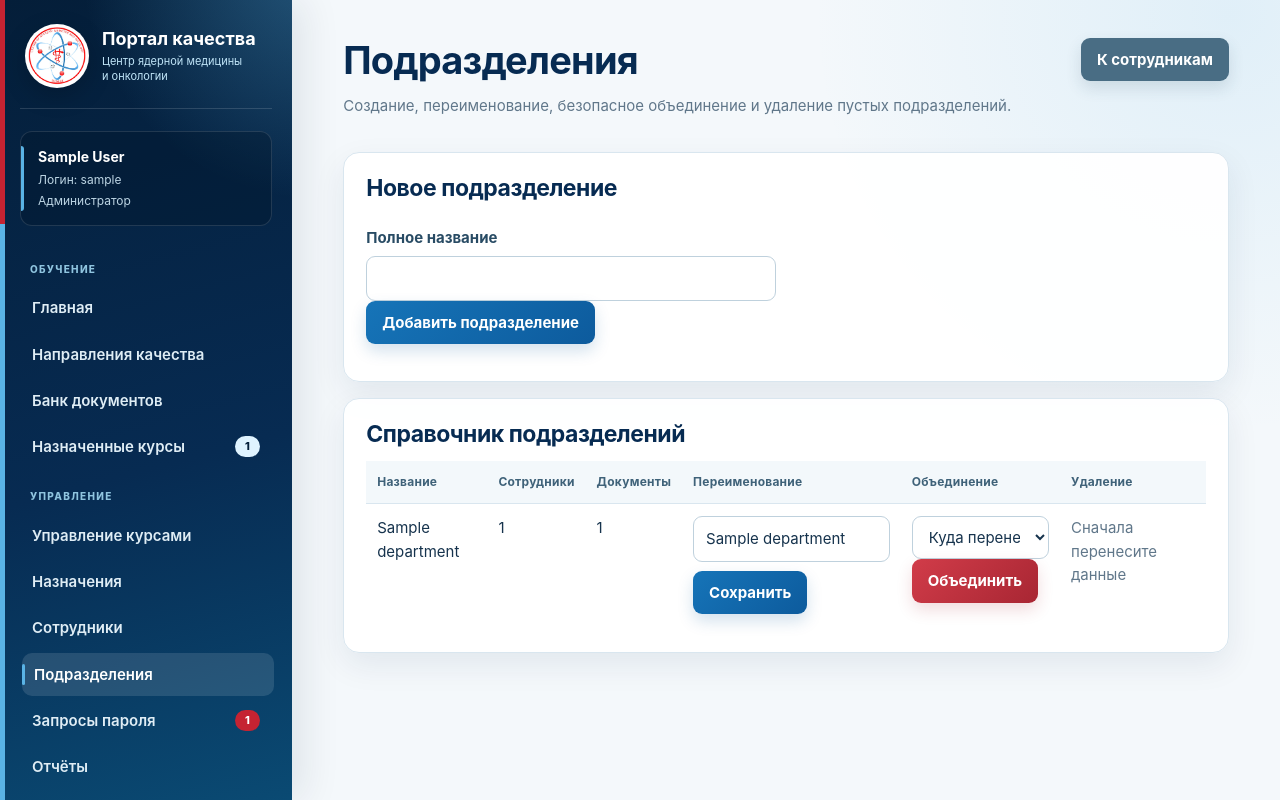
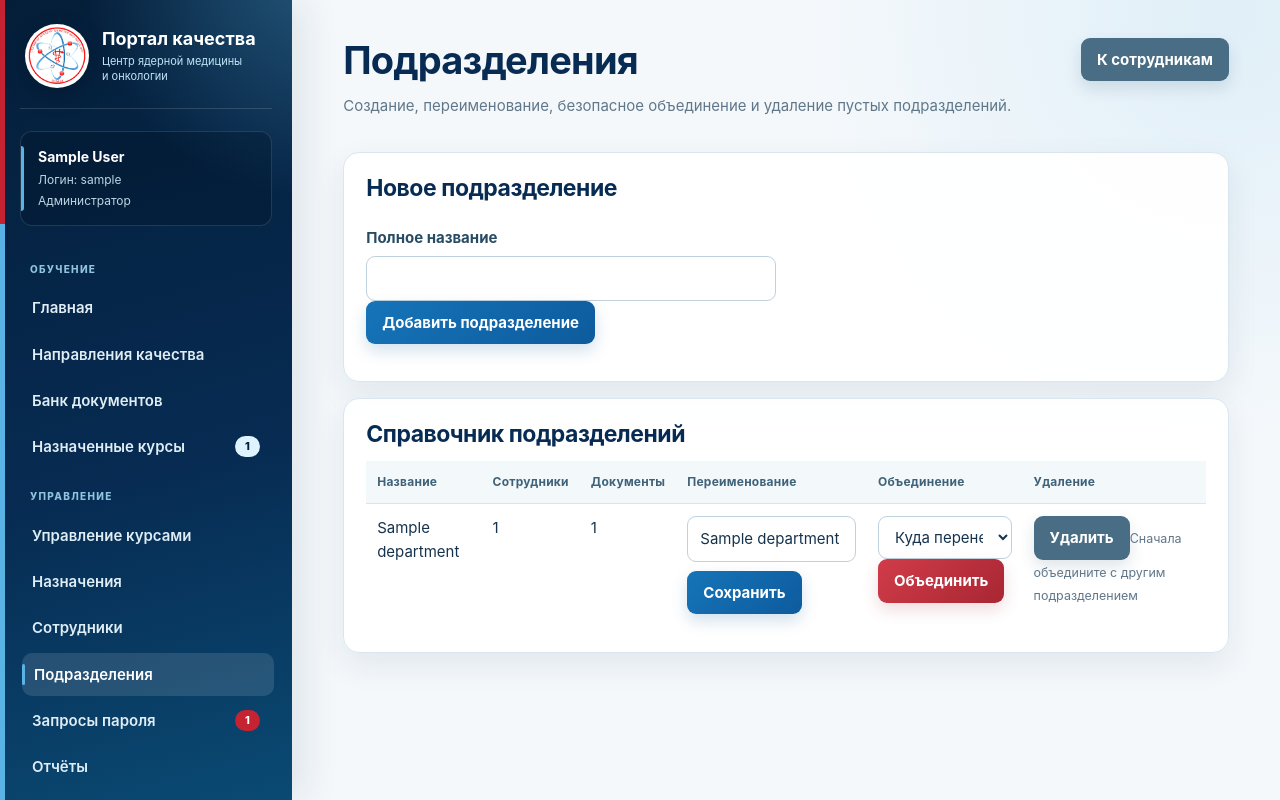
Before and after one commit to askhatts/medquality, a Django app: page /quality/departments/ in a window 1280 px wide. Run offline with Django 5.2, Linux system fonts and the light colour scheme; a user stored in the database is signed in; tables that the repository leaves empty hold one stand-in row (values such as "Sample post"); data that the repository does not hold is empty.

Commit message:
Make department deletion action visible

```diff
--- a/core/templates/core/base.html
+++ b/core/templates/core/base.html
@@ -6,7 +6,9 @@
   <meta name="viewport" content="width=device-width,initial-scale=1">
   <meta name="theme-color" content="#072b52">
   <title>{% block title %}Портал качества ЦЯМиО{% endblock %}</title>
-  <link rel="icon" type="image/png" href="{% static 'core/cyamio-logo.png' %}">
+  <link rel="icon" type="image/png" href="{% static 'core/cyamio-logo.png' %}?v=20261019">
+  <link rel="shortcut icon" href="{% static 'core/cyamio-logo.png' %}?v=20261019">
+  <link rel="apple-touch-icon" href="{% static 'core/cyamio-logo.png' %}?v=20261019">
   <style>
     :root {
       --navy: #072b52;
--- a/core/templates/core/departments.html
+++ b/core/templates/core/departments.html
@@ -16,7 +16,7 @@
     <td>{{ department.name }}</td><td>{{ department.staff_count }}</td><td>{{ department.document_count }}</td>
     <td><form method="post" action="{% url 'department_edit' department.id %}" class="actions">{% csrf_token %}<input name="name" maxlength="160" value="{{ department.name }}" required><button>Сохранить</button></form></td>
     <td><form method="post" action="{% url 'department_merge' department.id %}" onsubmit="return confirm('Перенести сотрудников и документы в выбранное подразделение? Текущее подразделение будет удалено.');">{% csrf_token %}<select name="target" required><option value="">Куда перенести</option>{% for target in departments %}{% if target.id != department.id %}<option value="{{ target.id }}">{{ target.name }}</option>{% endif %}{% endfor %}</select><p><button class="btn danger">Объединить</button></p></form></td>
-    <td>{% if not department.staff_count and not department.document_count and not department.head_id %}<form method="post" action="{% url 'department_delete' department.id %}" onsubmit="return confirm('Удалить пустое подразделение «{{ department.name|escapejs }}»?');">{% csrf_token %}<button class="btn danger">Удалить</button></form>{% else %}<span class="muted">Сначала перенесите данные</span>{% endif %}</td>
+    <td>{% if not department.staff_count and not department.document_count and not department.head_id %}<form method="post" action="{% url 'department_delete' department.id %}" onsubmit="return confirm('Удалить пустое подразделение «{{ department.name|escapejs }}»?');">{% csrf_token %}<button class="btn danger">Удалить</button></form>{% else %}<button class="btn secondary" type="button" disabled title="Сначала перенесите сотрудников и документы в другое подразделение">Удалить</button><small class="muted">Сначала объедините с другим подразделением</small>{% endif %}</td>
   </tr>{% empty %}<tr><td colspan="6">Подразделений пока нет.</td></tr>{% endfor %}</table>
 </div>
 {% endblock %}
```
